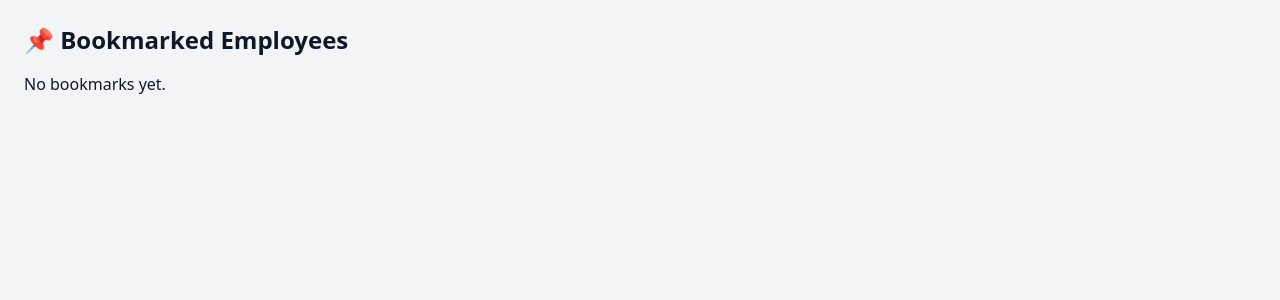
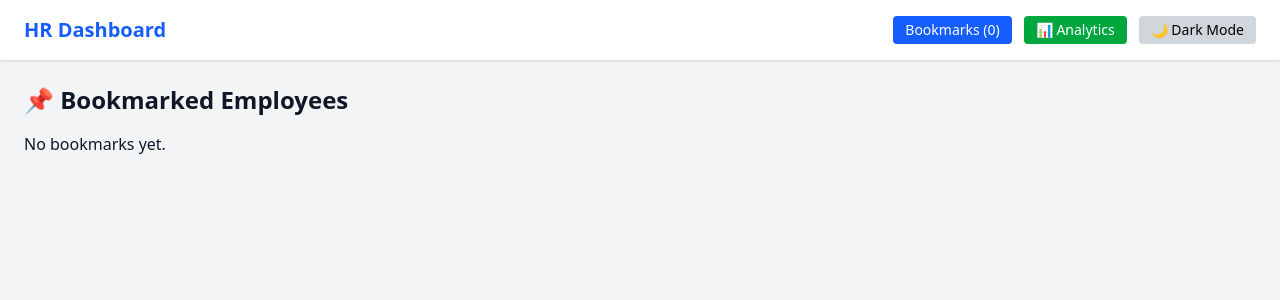
Before and after one commit to khushi505/HR_Dashboard, a Next.js app: page /bookmarks in a window 1280 px wide. Shown: the top 300 px of the page. Built offline with nearby package versions, Linux system fonts and the light colour scheme.

Commit message:
charts built

```diff
--- a/package.json
+++ b/package.json
@@ -9,8 +9,10 @@
     "lint": "next lint"
   },
   "dependencies": {
+    "chart.js": "^4.4.9",
     "next": "15.3.2",
     "react": "^19.0.0",
+    "react-chartjs-2": "^5.3.0",
     "react-dom": "^19.0.0",
     "zustand": "^5.0.5"
   },
--- a/src/app/analytics/page.js
+++ b/src/app/analytics/page.js
@@ -0,0 +1,24 @@
+"use client";
+
+import useFetchUsers from "@/hooks/useFetchUsers";
+import DepartmentBarChart from "@/components/Charts/DepartmentBarChart";
+import BookmarkTrendChart from "@/components/Charts/BookmarkTrendChart";
+
+export default function AnalyticsPage() {
+  const { users, loading } = useFetchUsers();
+
+  return (
+    <main className="p-6 space-y-6">
+      <h1 className="text-2xl font-bold mb-4">📊 HR Analytics Dashboard</h1>
+
+      {loading ? (
+        <p>Loading charts...</p>
+      ) : (
+        <div className="grid grid-cols-1 md:grid-cols-2 gap-6">
+          <DepartmentBarChart users={users} />
+          <BookmarkTrendChart />
+        </div>
+      )}
+    </main>
+  );
+}
--- a/src/app/employee/[id]/page.js
+++ b/src/app/employee/[id]/page.js
@@ -1,18 +1,21 @@
 "use client";
 
 import { useEffect, useState } from "react";
+import { useParams } from "next/navigation";
 import {
   generateMockBio,
   generateMockPerformanceHistory,
 } from "@/lib/mockUtils";
 import Tabs from "@/components/UI/Tabs";
 
-export default function EmployeeDetail({ params }) {
+export default function EmployeeDetail() {
+  const { id } = useParams();
   const [user, setUser] = useState(null);
   const [loading, setLoading] = useState(true);
 
   useEffect(() => {
-    fetch(`https://dummyjson.com/users/${params.id}`)
+    if (!id) return;
+    fetch(`https://dummyjson.com/users/${id}`)
       .then((res) => res.json())
       .then((data) => {
         setUser({
@@ -22,7 +25,7 @@ export default function EmployeeDetail({ params }) {
         });
         setLoading(false);
       });
-  }, [params.id]);
+  }, [id]);
 
   if (loading) return <p className="p-6">Loading...</p>;
   if (!user) return <p>User not found</p>;
@@ -36,7 +39,7 @@ export default function EmployeeDetail({ params }) {
         <strong>Phone:</strong> {user.phone}
       </p>
       <p>
-        <strong>Address:</strong> {user.address.address}, {user.address.city}
+        <strong>Address:</strong> {user.address?.address}, {user.address?.city}
       </p>
       <p>
         <strong>Bio:</strong> {user.bio}
@@ -68,7 +71,7 @@ export default function EmployeeDetail({ params }) {
         {user.firstName} {user.lastName}
       </h1>
       <p className="text-gray-600 mb-2">
-        Age {user.age}, {user.company.department}
+        Age {user.age}, {user.company?.department}
       </p>
 
       <Tabs
--- a/src/app/layout.js
+++ b/src/app/layout.js
@@ -1,27 +1,15 @@
-import { Geist, Geist_Mono } from "next/font/google";
 import "./globals.css";
-
-const geistSans = Geist({
-  variable: "--font-geist-sans",
-  subsets: ["latin"],
-});
-
-const geistMono = Geist_Mono({
-  variable: "--font-geist-mono",
-  subsets: ["latin"],
-});
+import Navbar from "@/components/Layout/Navbar";
 
 export const metadata = {
-  title: "Create Next App",
-  description: "Generated by create next app",
+  title: "HR Dashboard",
 };
 
 export default function RootLayout({ children }) {
   return (
     <html lang="en">
-      <body
-        className={`${geistSans.variable} ${geistMono.variable} antialiased`}
-      >
+      <body className="bg-gray-100 dark:bg-gray-800 text-black dark:text-white">
+        <Navbar />
         {children}
       </body>
     </html>
--- a/src/app/page.js
+++ b/src/app/page.js
@@ -22,8 +22,6 @@ export default function HomePage() {
 
   return (
     <main className="p-6">
-      <h1 className="text-2xl font-bold mb-4">HR Dashboard</h1>
-
       {/* Search Input */}
       <input
         type="text"
--- /dev/null
+++ b/src/components/Charts/BookmarkTrendChart.jsx
@@ -0,0 +1,45 @@
+import { Line } from "react-chartjs-2";
+import {
+  Chart as ChartJS,
+  LineElement,
+  CategoryScale,
+  LinearScale,
+  PointElement,
+  Tooltip,
+  Legend,
+} from "chart.js";
+
+ChartJS.register(
+  LineElement,
+  CategoryScale,
+  LinearScale,
+  PointElement,
+  Tooltip,
+  Legend
+);
+
+export default function BookmarkTrendChart() {
+  const days = ["Mon", "Tue", "Wed", "Thu", "Fri", "Sat", "Sun"];
+  const bookmarks = [1, 3, 5, 6, 4, 8, 10]; // mock data
+
+  const data = {
+    labels: days,
+    datasets: [
+      {
+        label: "Bookmarks This Week",
+        data: bookmarks,
+        borderColor: "rgba(16, 185, 129, 1)",
+        backgroundColor: "rgba(16, 185, 129, 0.2)",
+        fill: true,
+        tension: 0.4,
+      },
+    ],
+  };
+
+  return (
+    <div className="bg-white p-4 rounded-xl shadow max-w-xl w-full">
+      <h2 className="text-lg font-bold mb-2">📈 Bookmark Trends (Mock)</h2>
+      <Line data={data} />
+    </div>
+  );
+}
--- /dev/null
+++ b/src/components/Charts/DepartmentBarChart.jsx
@@ -0,0 +1,43 @@
+import { Bar } from "react-chartjs-2";
+import {
+  Chart as ChartJS,
+  CategoryScale,
+  LinearScale,
+  BarElement,
+  Tooltip,
+  Legend,
+} from "chart.js";
+
+ChartJS.register(CategoryScale, LinearScale, BarElement, Tooltip, Legend);
+
+export default function DepartmentBarChart({ users }) {
+  const departments = [...new Set(users.map((u) => u.department))];
+
+  const averageRating = departments.map((dept) => {
+    const deptUsers = users.filter((u) => u.department === dept);
+    const avg =
+      deptUsers.reduce((sum, u) => sum + u.performance, 0) / deptUsers.length;
+    return parseFloat(avg.toFixed(2));
+  });
+
+  const data = {
+    labels: departments,
+    datasets: [
+      {
+        label: "Average Rating",
+        data: averageRating,
+        backgroundColor: "rgba(59, 130, 246, 0.6)",
+        borderRadius: 5,
+      },
+    ],
+  };
+
+  return (
+    <div className="bg-white p-4 rounded-xl shadow max-w-xl w-full">
+      <h2 className="text-lg font-bold mb-2">
+        📊 Department-wise Average Ratings
+      </h2>
+      <Bar data={data} />
+    </div>
+  );
+}
--- /dev/null
+++ b/src/components/Layout/Navbar.jsx
@@ -0,0 +1,62 @@
+"use client";
+
+import { useRouter } from "next/navigation";
+import useStore from "@/store/useStore";
+import { useEffect, useState } from "react";
+
+export default function Navbar() {
+  const router = useRouter();
+  const { bookmarks } = useStore();
+  const [isDark, setIsDark] = useState(false);
+
+  useEffect(() => {
+    const saved = localStorage.getItem("theme");
+    if (saved === "dark") {
+      document.documentElement.classList.add("dark");
+      setIsDark(true);
+    }
+  }, []);
+
+  const toggleTheme = () => {
+    document.documentElement.classList.toggle("dark");
+    const newTheme = document.documentElement.classList.contains("dark")
+      ? "dark"
+      : "light";
+    localStorage.setItem("theme", newTheme);
+    setIsDark(newTheme === "dark");
+  };
+
+  return (
+    <nav className="bg-white dark:bg-gray-900 text-black dark:text-white px-6 py-4 flex justify-between items-center shadow">
+      <h1
+        className="text-xl font-bold cursor-pointer text-blue-600 dark:text-blue-400"
+        onClick={() => router.push("/")}
+      >
+        HR Dashboard
+      </h1>
+
+      <div className="flex gap-3">
+        <button
+          onClick={() => router.push("/bookmarks")}
+          className="px-3 py-1 rounded bg-blue-600 text-white hover:bg-blue-700 text-sm"
+        >
+          Bookmarks ({bookmarks.length})
+        </button>
+
+        <button
+          onClick={() => router.push("/analytics")}
+          className="px-3 py-1 rounded bg-green-600 text-white hover:bg-green-700 text-sm"
+        >
+          📊 Analytics
+        </button>
+
+        <button
+          onClick={toggleTheme}
+          className="px-3 py-1 rounded bg-gray-300 dark:bg-gray-700 text-sm"
+        >
+          {isDark ? "🌞 Light Mode" : "🌙 Dark Mode"}
+        </button>
+      </div>
+    </nav>
+  );
+}
--- /dev/null
+++ b/src/components/UI/ThemeToggle.jsx
@@ -0,0 +1,33 @@
+"use client";
+
+import { useEffect, useState } from "react";
+
+export default function ThemeToggle() {
+  const [isDark, setIsDark] = useState(false);
+
+  useEffect(() => {
+    const saved = localStorage.getItem("theme");
+    if (saved === "dark") {
+      document.documentElement.classList.add("dark");
+      setIsDark(true);
+    }
+  }, []);
+
+  const toggleTheme = () => {
+    document.documentElement.classList.toggle("dark");
+    const theme = document.documentElement.classList.contains("dark")
+      ? "dark"
+      : "light";
+    localStorage.setItem("theme", theme);
+    setIsDark(theme === "dark");
+  };
+
+  return (
+    <button
+      onClick={toggleTheme}
+      className="px-3 py-1 rounded bg-gray-200 dark:bg-gray-700 text-sm text-black dark:text-white"
+    >
+      {isDark ? "🌞 Light Mode" : "🌙 Dark Mode"}
+    </button>
+  );
+}
--- a/src/store/useStore.js
+++ b/src/store/useStore.js
@@ -1,6 +1,9 @@
 import { create } from "zustand";
+import { persist } from "zustand/middleware";
 
-const useStore = create((set) => ({
+const useStore = create(
+  persist(
+    (set) => ({
       bookmarks: [],
       addBookmark: (user) =>
         set((state) => ({
@@ -10,6 +13,11 @@ const useStore = create((set) => ({
         set((state) => ({
           bookmarks: state.bookmarks.filter((u) => u.id !== id),
         })),
-}));
+    }),
+    {
+      name: "bookmark-storage", // localStorage key
+    }
+  )
+);
 
 export default useStore;
```
Also changed, not shown: 1 other file (tests, documents, lock files or other folders). Lines whose indentation alone changed are shown as unchanged.
